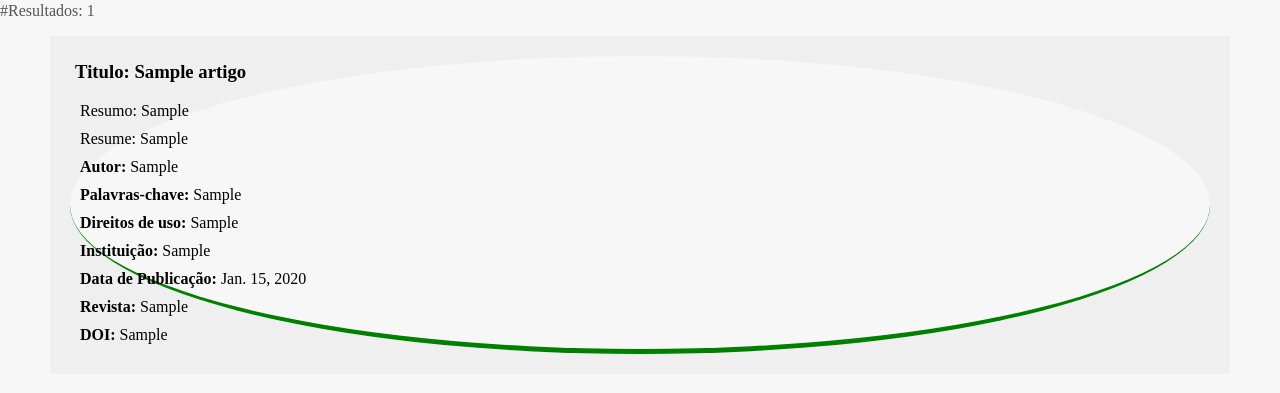
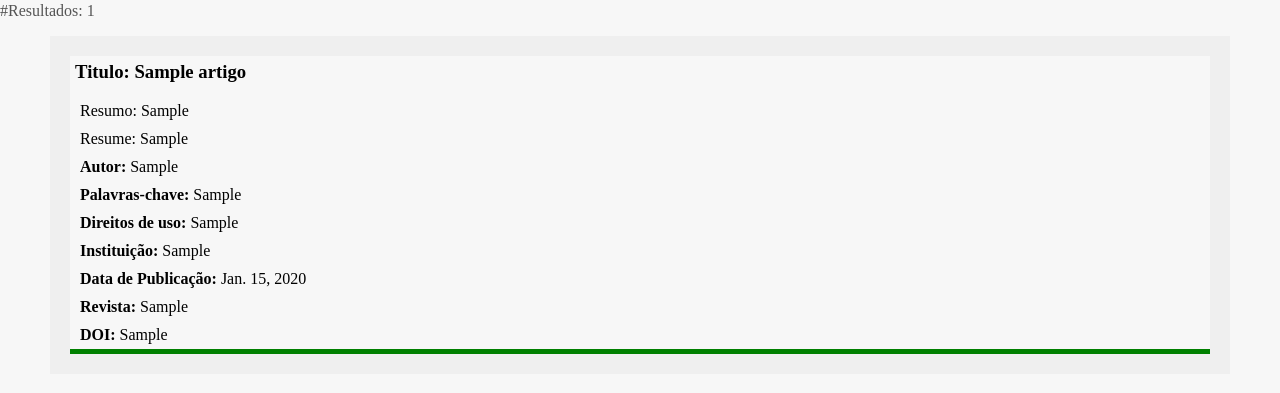
Before and after one commit to Criarino/site-metadados-de-artigos, a Django app: page /lista.html in a window 1280 px wide; the page is wider, and only the part inside the window is pictured. Shown: the part 161-554 px from the top of that part. Run offline with Django 4.2, Linux system fonts and the light colour scheme; tables that the repository leaves empty hold one stand-in row (values such as "Sample post").

Commit message:
Update list.css

```diff
--- a/Flame/home/static/styles/list.css
+++ b/Flame/home/static/styles/list.css
@@ -96,7 +96,6 @@ body
 {
 	background: #f7f7f7;
 	border-bottom: 5px solid green;
-	border-radius: 90%;
 }
 
 .content
```
